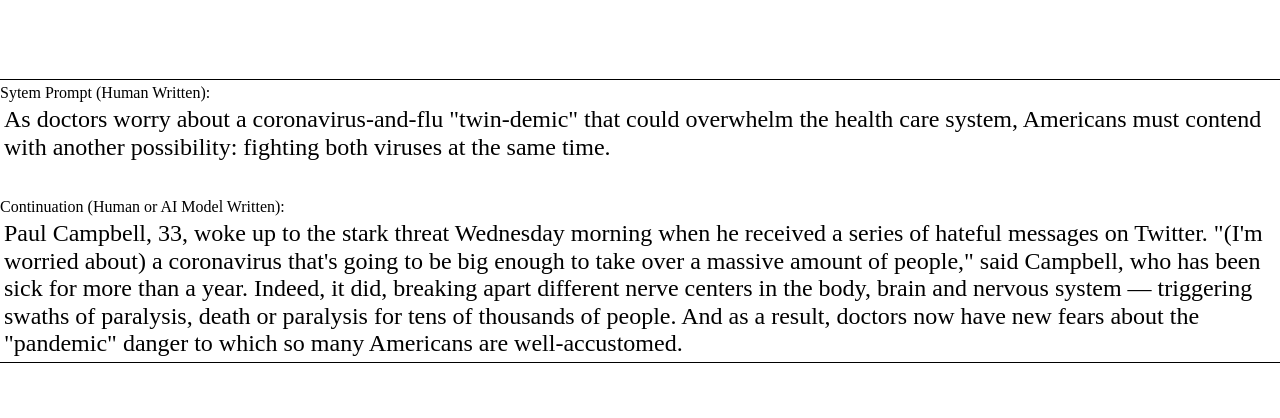
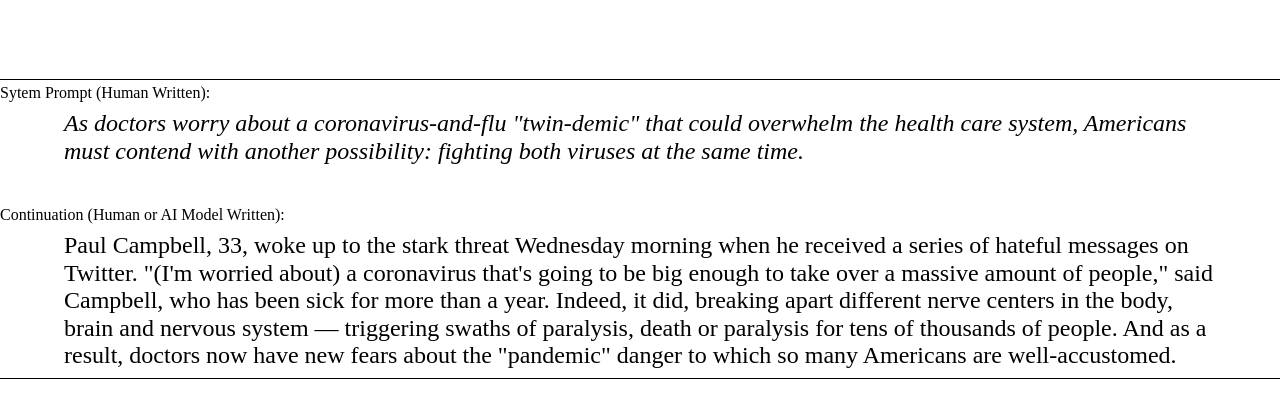
Before and after one commit to Yao-Dou/annotation-tool, a plain HTML site: page index.html in a window 1280 px wide. Drawn offline with nearby package versions, Linux system fonts and the light colour scheme.

Commit message:
add example

```diff
--- a/index.html
+++ b/index.html
@@ -41,13 +41,13 @@
 <div id="situation-0-div" class="outline">
     <div id="situation-0-prompt-div">
         <p class="f5 pt1 mt0 mb0">Sytem Prompt (Human Written): </p>
-        <p id="situation-0-prompt" class="f3 pa1 mt0 mb0">
+        <p id="situation-0-prompt" class="f3 pt2 pb2 pl5 pr5 mt0 mb0 prompt">
             As doctors worry about a coronavirus-and-flu "twin-demic" that could overwhelm the health care system, Americans must contend with another possibility: fighting both viruses at the same time.
         </p>
     </div>
     <div id="situation-0-generation-div">
         <p class="f5 pt4 mt0 mb0">Continuation (Human or AI Model Written): </p>
-        <p id="situation-0" class="f3 pa1 mt0 paragraph">
+        <p id="situation-0" class="f3 pt2 pb2 pl5 pr5 mt0 paragraph">
             Paul Campbell, 33, woke up to the stark threat Wednesday morning when he received a series of hateful messages on Twitter. "(I'm worried about) a coronavirus that's going to be big enough to take over a massive amount of people," said Campbell, who has been sick for more than a year. Indeed, it did, breaking apart different nerve centers in the body, brain and nervous system — triggering swaths of paralysis, death or paralysis for tens of thousands of people. And as a result, doctors now have new fears about the "pandemic" danger to which so many Americans are well-accustomed.
         </p>
     </div>
--- a/selection.css
+++ b/selection.css
@@ -11,6 +11,8 @@
 /* #situation-0 {
   margin-top: 5em;
 } */
+
+.prompt {font-style: italic}
 
 #situation-0-div {
   margin-top: 5em;
```
Also changed, not shown: 1 other file.
